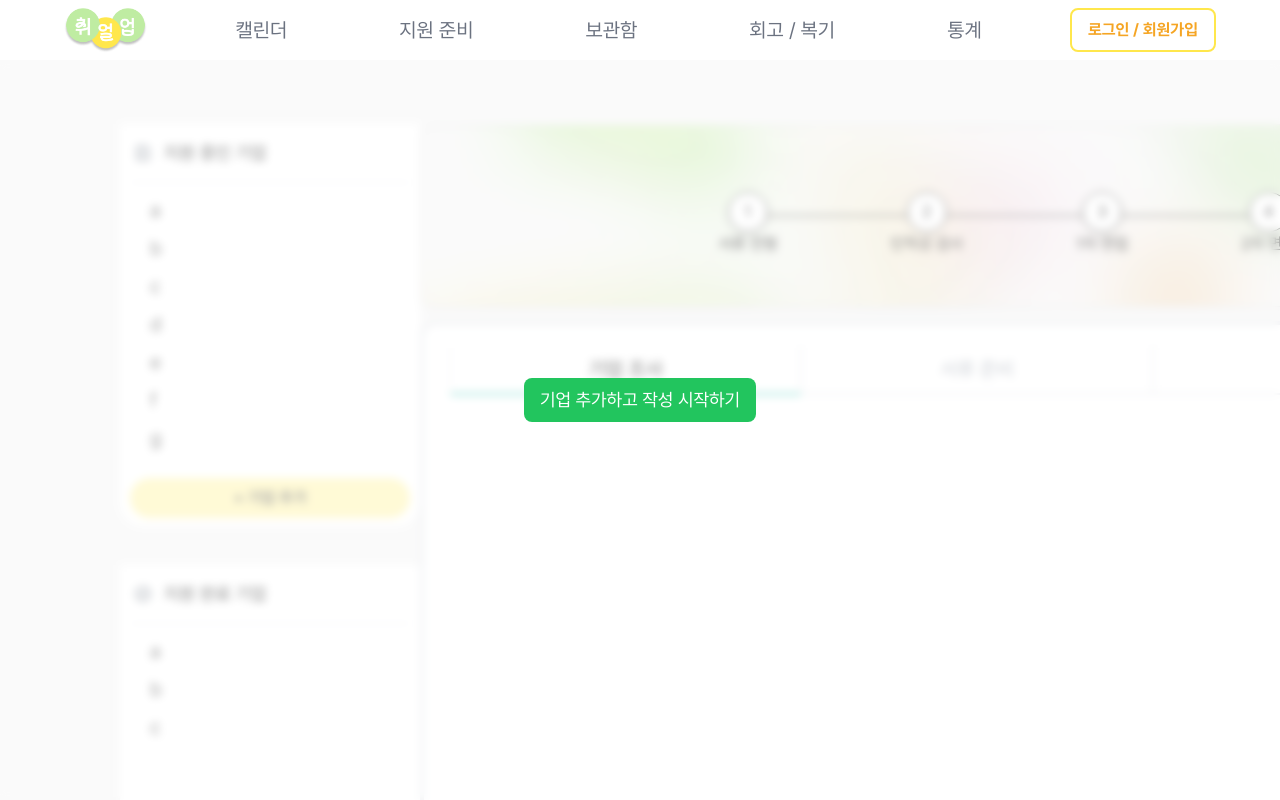
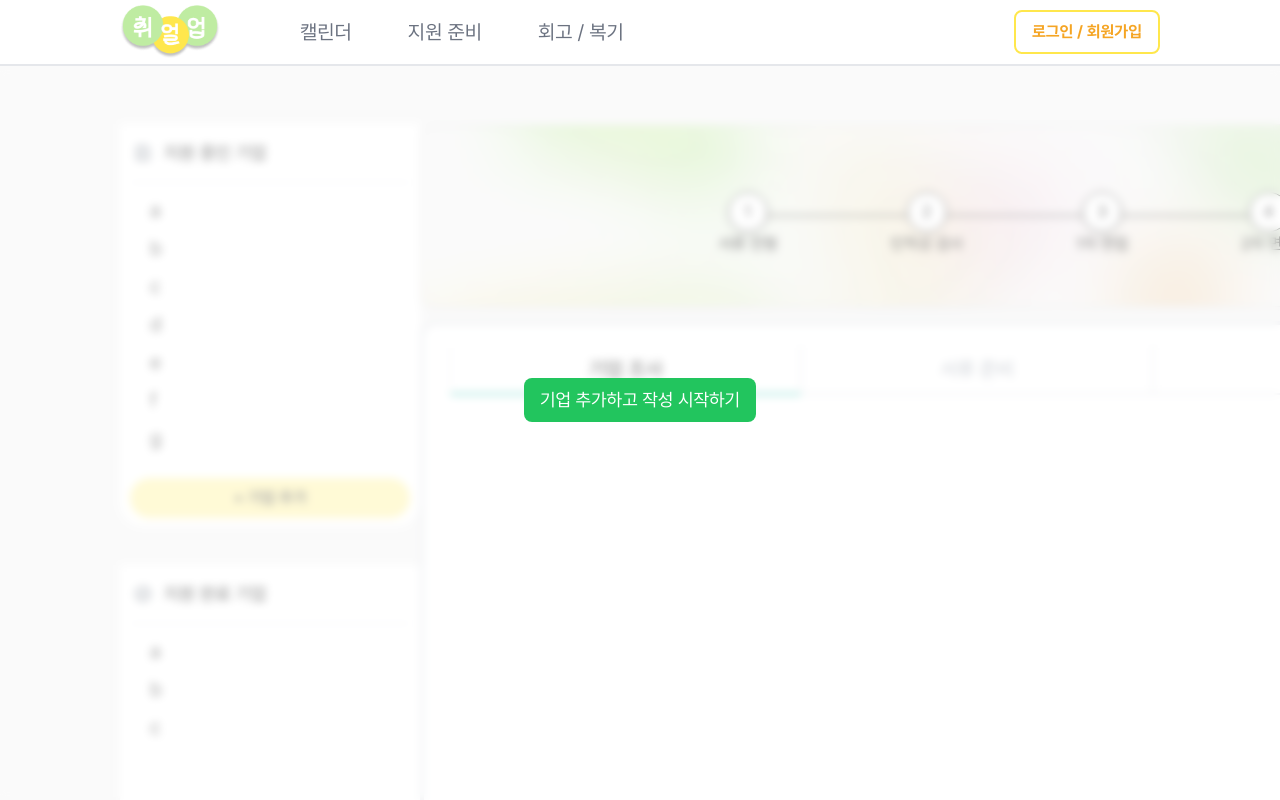
Before and after one commit to SKT-5CEAN/front-end, a Next.js app: page /apply in a window 1280 px wide. Shown: the top 800 px of the page. Built offline with nearby package versions, Linux system fonts and the light colour scheme.

Commit message:
DEV-114 style: Header 안쓰는 메뉴 제거, 디자인 수정

```diff
--- a/src/components/common/Header/Header.tsx
+++ b/src/components/common/Header/Header.tsx
@@ -28,28 +28,29 @@ function Header() {
   const menuItems: HeaderMenu[] = [
     "캘린더",
     "지원 준비",
-    "보관함",
+    // "보관함",
     "회고 / 복기",
-    "통계",
+    // "통계",
   ];
 
   return (
-    <header className="fixed top-0 left-0 w-full h-[60px] flex justify-between items-center px-16 bg-white z-50">
+    <header className="fixed py-8 left-0 w-full h-[60px] flex justify-between items-center px-[120px] bg-white z-50 border-b-2">
+      <div className="flex items-center gap-20">
       <button className="flex items-center" onClick={handleLogoClick}>
         <Image
           src="/logo1.png"
           alt="취얼업 로고"
-          className="w-[83.25px] h-[45px]"
+          className="w-[100px]"
           width={83}
           height={45}
         />
       </button>
-      <ul className="flex space-x-28">
+      <ul className="flex space-x-14">
         {menuItems.map((menu) => (
           <li
             key={menu}
             onClick={handleClick}
-            className={`cursor-pointer text-xl ${
+            className={`cursor-pointer text-[20px] ${
               selectedMenu === menu ? "text-yellow" : "text-gray-500"
             }`}
           >
@@ -57,6 +58,7 @@ function Header() {
           </li>
         ))}
       </ul>
+      </div>
       <div>
         <button
           className="border-[2px] border-[#FFE74C] text-[#F5A524] font-bold py-2 px-4 rounded-[8px]"
```
